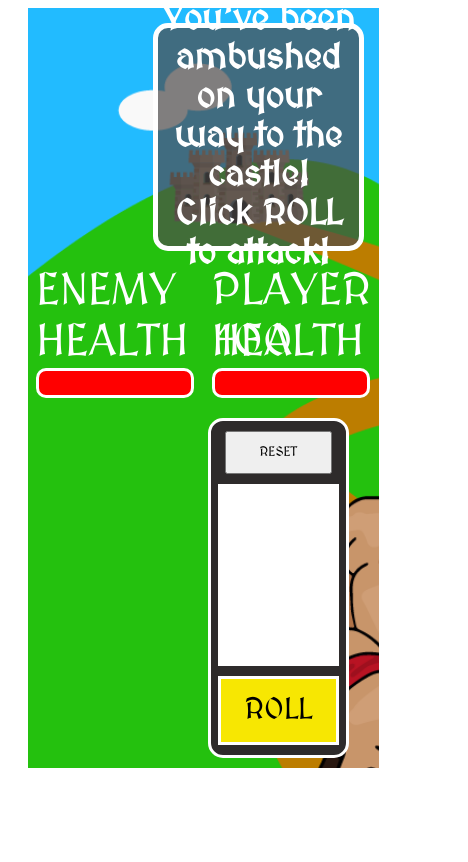
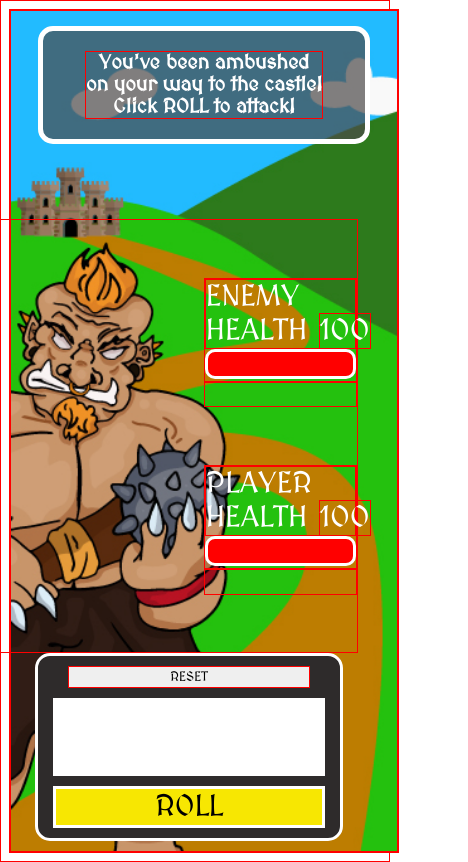
Before and after one commit to nsaltamachia/Dangers-and-Dice-Rolls, a plain HTML site: page index.html in a window 390 px wide. Shown: the whole page, 468 px wide, since content can reach past the window. Drawn offline with Linux system fonts and the light colour scheme.

Commit message:
begin responsive design css

```diff
--- a/script.js
+++ b/script.js
@@ -63,7 +63,7 @@ rollEl.addEventListener("click", () => {
     displayGameMessage();
     updatePlayerStats();
     updateComputerStats();
-    checkforDraw()
+    checkForWin()
     addRollToLists();
 })
 
@@ -97,7 +97,7 @@ function rollDice() {
 }
 
 function displayGameMessage() {
-    gameMessageEl.innerText = `The computer rolled a ${currentComputerRoll}.`;
+    gameMessageEl.innerText = `The computer rolled ${currentComputerRoll}.`;
 }
 
 function updatePlayerStats() {
@@ -116,24 +116,36 @@ function updateComputerStats() {
 
 }
 
-function checkforDraw() {
-    if (cHealthNumber <= 0) {
+function checkForWin() {
+
+    if (pHealthNumber <= 0 && cHealthNumber <= 0) {
+        pHealthNumberEl.innerHTML = 0;
+        pHealthBarEl.style.opacity = 0;
+        cHealthNumberEl.innerHTML = 0;
+        cHealthBarEl.style.opacity = 0;
+        gameMessageEl.innerText = `It's a draw!
+        Press RESET to play again!`;
+        rollEl.setAttribute("disabled", "true");
+    } else if (pHealthNumber <= 0) {
+        pHealthNumberEl.innerHTML = 0;
+        pHealthBarEl.style.opacity = 0;
+        gameMessageEl.innerText = `You lost the battle...
+        Press RESET to try again!`;
+        rollEl.setAttribute("disabled", "true");
+    } else if (cHealthNumber <= 0) {
         cHealthNumberEl.innerHTML = 0;
         cHealthBarEl.style.opacity = 0;
         gameMessageEl.innerText = `You defeated the ogre!
         Congratulations!
         Press RESET to play again!`
-    } else if (pHealthNumber <= 0) {
-        pHealthNumberEl.innerHTML = 0;
-        pHealthBarEl.style.opacity = 0;
-        gameMessageEl.innerText = `You lost the battle...
-        Press RESET to try again!`;
-    } else if (pHealthNumber <= 0 && cHealthNumber <= 0)
-        gameMessageEl.innerText = `It's a draw!
-        Press RESET to play again!`;
+        rollEl.setAttribute("disabled", "true");
     }
+}
+
+
 
 function resetGame() {
+    rollEl.removeAttribute("disabled");
     playerHealth = 100;
     computerHealth = 100;
     currentPlayer = "1";
--- a/style.css
+++ b/style.css
@@ -1,7 +1,7 @@
 * {
     box-sizing: border-box;
     font-family: MedievalSharp;
-
+    border: 1px solid red;
 }
 
 body {
@@ -10,9 +10,7 @@ body {
     width: 100vw;
     background-size: auto;
     display: flex;
-
     justify-content: center;
-
 }
 
 main {
@@ -24,12 +22,7 @@ main {
     height: 90%;
     align-items: flex-end;
     justify-content: space-evenly;
-
 }
-
-
-
-
 
 #gameMessages {
     display: flex;
@@ -42,6 +35,7 @@ main {
     border: 5px solid rgb(255, 255, 255);
     border-radius: 15px;
 }
+
 .message {
     color: white;
     font-size: 35px;
@@ -49,29 +43,24 @@ main {
     text-align: center;
 }
 
-
-
-
-
 #gameStats {
     display: flex;
     flex-direction: row-reverse;
     justify-content: space-around;
     width: 100%;
-    height: 20%;
+    height: 70%;
+    margin-top: 60px;
     /*border: 5px solid rgb(255, 255, 255);
     border-radius: 15px;
     background-color: rgba(78, 74, 74, .3);*/
-
 }
 
 #playerStats {
     width: 45%;
     height: 100%;
+}
 
-}
 #computerStats {
-
     width: 45%;
     height: 100%;
 }
@@ -84,6 +73,7 @@ main {
     margin-bottom: 0;
     border-radius: 10px;
 }
+
 .cHealthBar {
     border: 3px solid rgb(255, 255, 255);
     height: 30px;
@@ -92,20 +82,22 @@ main {
     border-radius: 10px;
 }
 
-
 .playerHealthText {
     font-size: 45px;
     color: white;
     margin: 0;
 }
+
 #pHealthNumber {
     margin-left: 30px;
 }
+
 .computerHealthText {
     font-size: 45px;
     color: white;
     margin: 0;
 }
+
 #cHealthNumber {
     margin-left: 30px;
 }
@@ -114,23 +106,13 @@ main {
     color: rgb(255, 255, 255);
     font-size: 30px;
     margin-top: 2px;
+}
 
-}
 #computerRolls {
     color: white;
     font-size: 30px;
     margin-top: 2px;
 }
-
-
-
-
-
-
-
-
-
-
 
 .controlPanel {
     background-color:rgb(46, 43, 43);
@@ -147,15 +129,12 @@ main {
 
 }
 
-
 #resetButton {
     width: 80%;
     height: 25%;
     margin: 10px;
     cursor: pointer;
-
 }
-
 
 .rollDisplay {
     display: flex;
@@ -164,7 +143,6 @@ main {
     background-color: white;
     border: 3px solid white;
     width: 90%;
-
 }
 
 #rollReadout {
@@ -185,5 +163,122 @@ main {
     width: 90%;
     height: 40%;
     cursor: pointer;
+}
+
+@media (max-width: 414px) {
+
+main {
+    background-image: url('./Assets/Background\ For\ Mobile.jpg');
+    background-position: 0% 90%;
+    width: 100%;
+    height: 100%;
+    display: flex;
+    flex-direction: column;
+    align-items: center;
+    justify-content: space-between;
+}
+
+#gameMessages {
+    height: 15%;
+    width: 86%;
+}
+
+#pHealthNumber {
+    margin-left: 12px;
+}
+#cHealthNumber {
+    margin-left: 12px;
+}
+
+.message {
+    font-size: 20px;
+}
+#gameStats {
+    align-self: center;
+    display: flex;
+    flex-direction: column-reverse;
+    align-items: flex-end;
+    justify-content: space-evenly;
+    margin-right: 20%;
+    width: 100%;
+    height: 70%;
+    /*border: 5px solid rgb(255, 255, 255);
+    border-radius: 15px;
+    background-color: rgba(78, 74, 74, .3);*/
+}
+
+#playerStats {
+    width: 40%;
+    height: 30%;
+}
+
+#computerStats {
+    width: 40%;
+    height: 30%;
+}
+
+.pHealthBar .cHealthBar {
+    border: 3px solid rgb(255, 255, 255);
+    height: 30px;
+    background-color: red;
+    width: 100;
+    margin-bottom: 0;
+    border-radius: 10px;
+}
+
+
+
+.playerHealthText {
+    font-size: 30px;
+}
+
+.computerHealthText {
+    font-size: 30px;
+}
+
+#playerRolls {
+    font-size: 20px;
+}
+
+#computerRolls {
+    font-size: 20px;
+}
+
+.controlPanel {
+    height: 30%;
+    width: 80%;
 
 }
+
+
+
+.rollDisplay {
+    display: flex;
+    justify-content: center;
+    align-items: center;
+    width: 90%;
+}
+
+#rollReadout {
+    height: 60%;
+    width: 100%;
+    border: 3px solid white;
+    font-size: 40px;
+    color: rgb(48, 48, 48);
+    text-align: center;
+}
+
+#rollButton {
+    color: rgb(0, 0, 0);
+    font-size: 30px;
+    border: 3px solid white;
+    background-color: rgb(247, 231, 2);
+    margin: 10px;
+    width: 90%;
+    height: 40%;
+    cursor: pointer;
+}
+
+
+
+}
```
Also changed, not shown: Assets/Background For Mobile.jpg (added).
